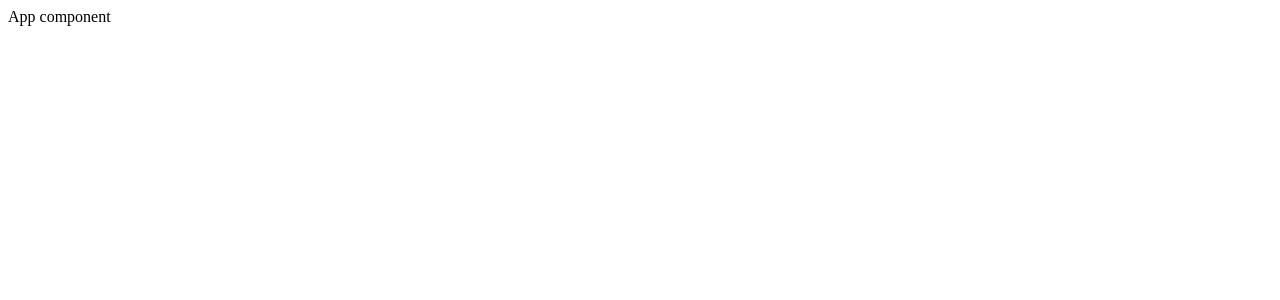
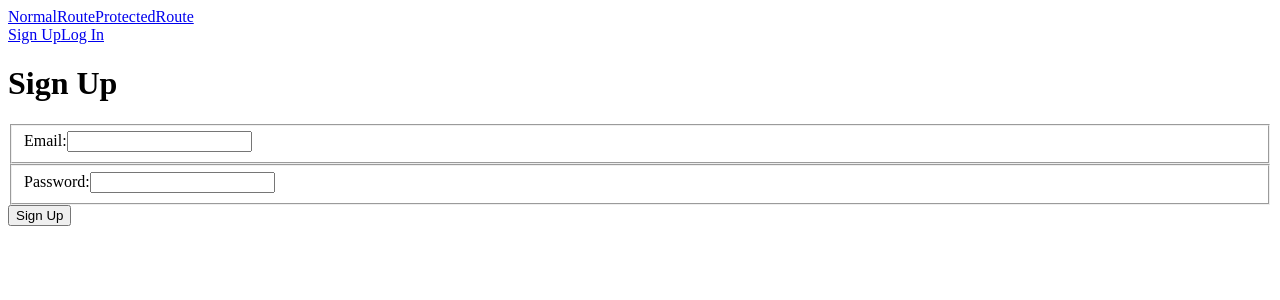
Before and after one commit to TheJudgeMonkey/test-f-app, a React (Create React App) app: page /signup in a window 1280 px wide. Shown: the top 300 px of the page. Built offline with nearby package versions, Linux system fonts and the light colour scheme.

Commit message:
refactor: add components login, logout, signup; add navigation

```diff
--- a/src/App.js
+++ b/src/App.js
@@ -1,5 +1,24 @@
+import { BrowserRouter as Router, Route, Switch } from "react-router-dom";
+import Navbar from "./components/Navbar";
+import NormalRoute from "./components/NormalRoute";
+import ProtectedRoute from "./components/ProtectedRoute";
+import Signup from "./components/auth/Signup";
+import Login from "./components/auth/Login";
+
 function App() {
-  return <div className="App">App component</div>
+  return (
+    <div className='App'>
+      <Router>
+        <Navbar />
+        <Switch>
+          <Route exact path='/' component={NormalRoute} />
+          <Route exact path='/protected_route' component={ProtectedRoute} />
+          <Route exact path='/signup' component={Signup} />
+          <Route exact path='/login' component={Login} />
+        </Switch>
+      </Router>
+    </div>
+  );
 }
 
-export default App
+export default App;
--- /dev/null
+++ b/src/components/Navbar.js
@@ -0,0 +1,32 @@
+import React from "react";
+import { connect } from "react-redux";
+import { NavLink } from "react-router-dom";
+
+const Navbar = ({ authChecked, loggedIn, currentUser }) => {
+  return (
+    <nav>
+      <div>
+        <NavLink to='/'>
+          NormalRoute
+        </NavLink>
+        <NavLink to='/protected_route'>
+          ProtectedRoute
+        </NavLink>
+      </div>
+      <div>
+        <NavLink to='/signup'>
+          Sign Up
+        </NavLink>
+        <NavLink to='/login'>
+          Log In
+        </NavLink>
+      </div>
+    </nav>
+  );
+};
+
+const mapStateToProps = ({ auth: { authChecked, loggedIn, currentUser } }) => {
+  return { authChecked, loggedIn, currentUser };
+};
+
+export default connect(mapStateToProps)(Navbar);
--- /dev/null
+++ b/src/components/auth/Login.js
@@ -0,0 +1,71 @@
+import React from "react";
+import { connect } from "react-redux";
+import { loginUser } from "../../actions/auth";
+
+class Login extends React.Component {
+  state = {
+    email: "",
+    password: "",
+    error: false
+  };
+
+  handleChange = (event) => {
+    this.setState({
+      [event.target.name]: event.target.value
+    });
+  };
+
+  handleSubmit = (event) => {
+    event.preventDefault();
+    const { email, password } = this.state;
+    this.props
+      .dispatchLoginUser({ email, password })
+      .then(() => this.props.history.push("/"))
+      .catch(() => this.setState({ error: true }));
+  };
+
+  render() {
+    return (
+      <form onSubmit={this.handleSubmit}>
+        <h1>Log In</h1>
+        <p>{this.state.error && "Invalid email or password"}</p>
+        <fieldset>
+          <label htmlFor='email'>
+            Email:
+          </label>
+          <input
+            type='text'
+            name='email'
+            id='email'
+            onChange={this.handleChange}
+            value={this.state.email}
+          />
+        </fieldset>
+        <fieldset>
+          <label htmlFor='password'>
+            Password:
+          </label>
+          <input
+            type='password'
+            name='password'
+            id='password'
+            onChange={this.handleChange}
+            value={this.state.password}
+          />
+        </fieldset>
+        <input
+          type='submit'
+          value='Log In'
+        />
+      </form>
+    );
+  }
+}
+
+const mapDispatchToProps = (dispatch) => {
+  return {
+    dispatchLoginUser: (credentials) => dispatch(loginUser(credentials))
+  };
+};
+
+export default connect(null, mapDispatchToProps)(Login);
--- /dev/null
+++ b/src/components/auth/Signup.js
@@ -0,0 +1,71 @@
+import React from "react";
+import { connect } from "react-redux";
+import { signupUser } from "../../actions/auth";
+
+class Signup extends React.Component {
+  state = {
+    email: "",
+    password: "",
+    errors: {status: {message: ""}}
+  };
+
+  handleChange = (event) => {
+    this.setState({
+      [event.target.name]: event.target.value
+    });
+  };
+
+  handleSubmit = (event) => {
+    event.preventDefault();
+    const { email, password } = this.state;
+    this.props
+      .dispatchSignupUser({ email, password })
+      .then(() => this.props.history.push("/"))
+      .catch((errors) => this.setState({ errors }));
+  };
+
+  render() {
+    return (
+      <form onSubmit={this.handleSubmit}>
+        <h1>Sign Up</h1>
+        <p>{this.state.errors.status.message}</p>
+        <fieldset>
+          <label htmlFor='email'>
+            Email:
+          </label>
+          <input
+            type='text'
+            name='email'
+            id='email'
+            onChange={this.handleChange}
+            value={this.state.email}
+          />
+        </fieldset>
+        <fieldset>
+          <label htmlFor='password'>
+            Password:
+          </label>
+          <input
+            type='password'
+            name='password'
+            id='password'
+            onChange={this.handleChange}
+            value={this.state.password}
+          />
+        </fieldset>
+        <input
+          type='submit'
+          value='Sign Up'
+        />
+      </form>
+    );
+  }
+}
+
+const mapDispatchToProps = (dispatch) => {
+  return {
+    dispatchSignupUser: (credentials) => dispatch(signupUser(credentials))
+  };
+};
+
+export default connect(null, mapDispatchToProps)(Signup);
```
Also changed, not shown: src/components/auth/Logout.js (added, +26 -0 lines).
